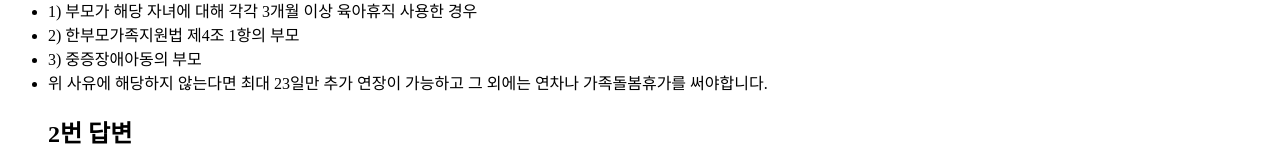
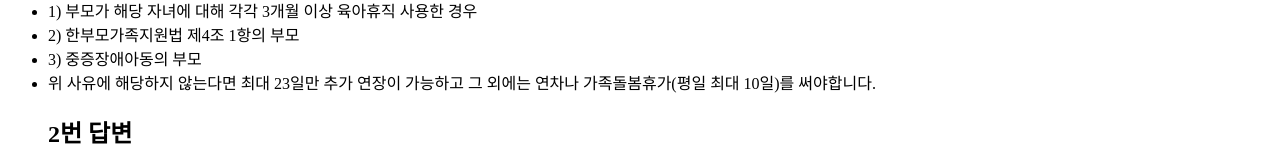
Before and after one commit to Ningbbang/ningbbang.github.io, a plain HTML site: page index.html in a window 1280 px wide. Shown: the part 317-477 px from the top of the page. Drawn offline with Linux system fonts and the light colour scheme.

Commit message:
Update index.html

```diff
--- a/index.html
+++ b/index.html
@@ -20,7 +20,7 @@
           <li>1) 부모가 해당 자녀에 대해 각각 3개월 이상 육아휴직 사용한 경우 </li>
           <li>2) 한부모가족지원법 제4조 1항의 부모</li>
           <li>3) 중증장애아동의 부모</li>
-        <li>위 사유에 해당하지 않는다면 최대 23일만 추가 연장이 가능하고 그 외에는 연차나 가족돌봄휴가를 써야합니다.</li>
+        <li>위 사유에 해당하지 않는다면 최대 23일만 추가 연장이 가능하고 그 외에는 연차나 가족돌봄휴가(평일 최대 10일)를 써야합니다.</li>
 
         <h2>2번 답변</h2>
         <li>휴직 연장이 된다면 어떤 것을 먼저 사용해도 상관없지만 만약 올해 복직 안하실 예정이라면 연차를 먼저 모두 소진하시는게 좋을 것 같습니다.</li>
```
